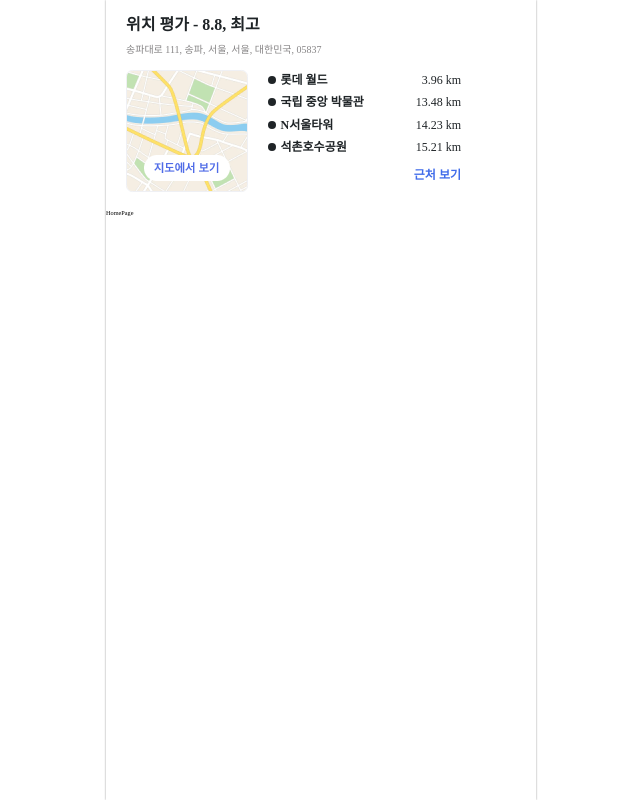
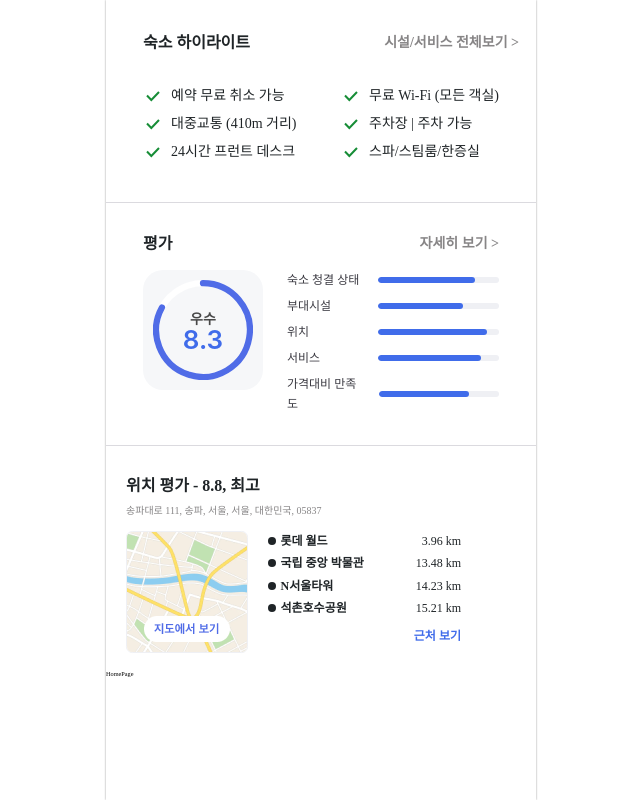
Before and after one commit to m2na7/35-COLLABORATION-WEB-AGODA, a React (Vite) app: page / in a window 1280 px wide. Shown: the whole page, without its empty margins (319-959 px from the left). Built offline with nearby package versions, Linux system fonts and the light colour scheme; a web font is replaced by a local one.

Commit message:
중간 저장

```diff
--- /dev/null
+++ b/src/pages/HotelDetailPage/HotelDetailPage.style.ts
@@ -0,0 +1,7 @@
+import styled from "@emotion/styled";
+
+export const Divider = styled.hr`
+  border: none;
+  border-top: 1px solid ${({ theme }) => theme.color.gray300};
+  margin: 1.5rem 0;
+`;
--- a/src/pages/HotelDetailPage/HotelDetailPage.tsx
+++ b/src/pages/HotelDetailPage/HotelDetailPage.tsx
@@ -1,9 +1,16 @@
+import { Divider } from "./HotelDetailPage.style";
+import Highlights from "./Components/HotelDetail/Highlights";
+import RateReview from "./Components/HotelDetail/RateReview";
 import Location from "./Components/HotelDetail/Location";
 
 const HotelDetailPage = () => {
   return (
     <>
-     <Location />
+      <Highlights />
+      <Divider />
+      <RateReview />
+      <Divider />
+      <Location />
     </>
   );
 };
```
